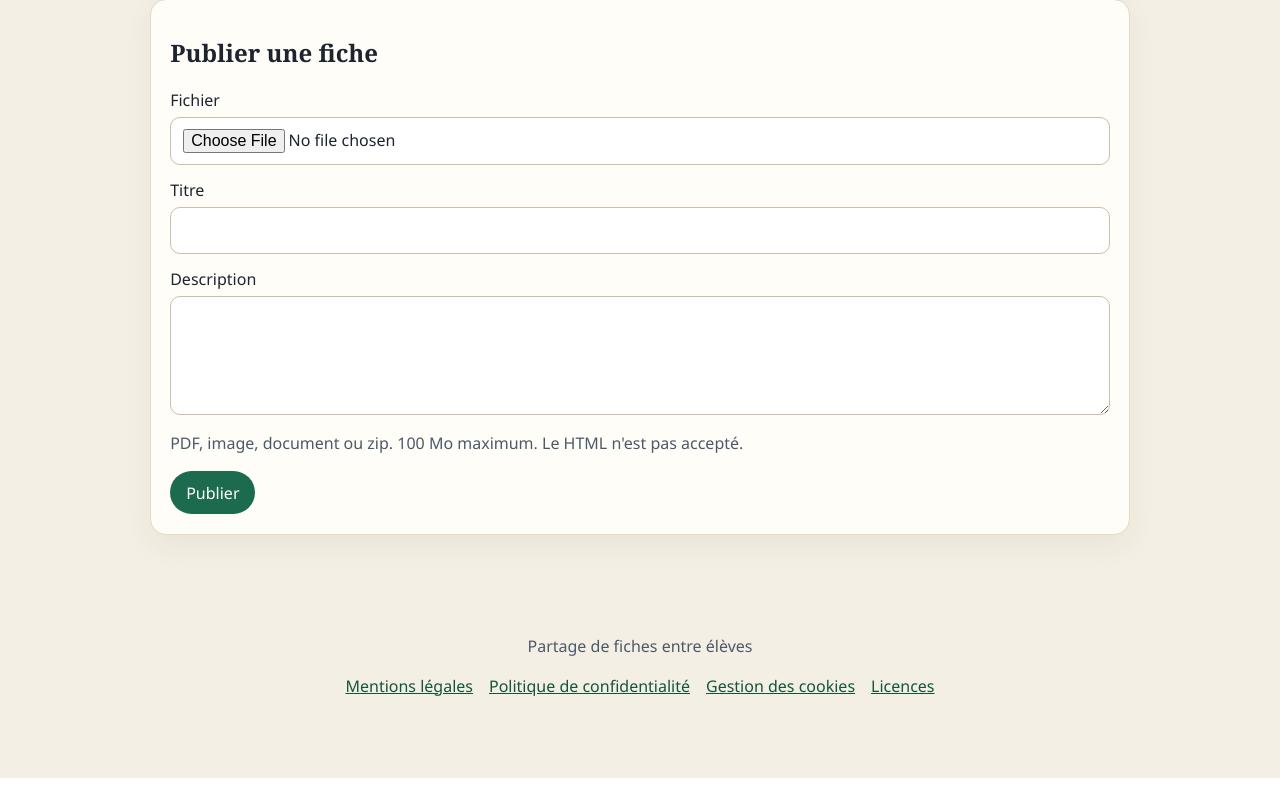
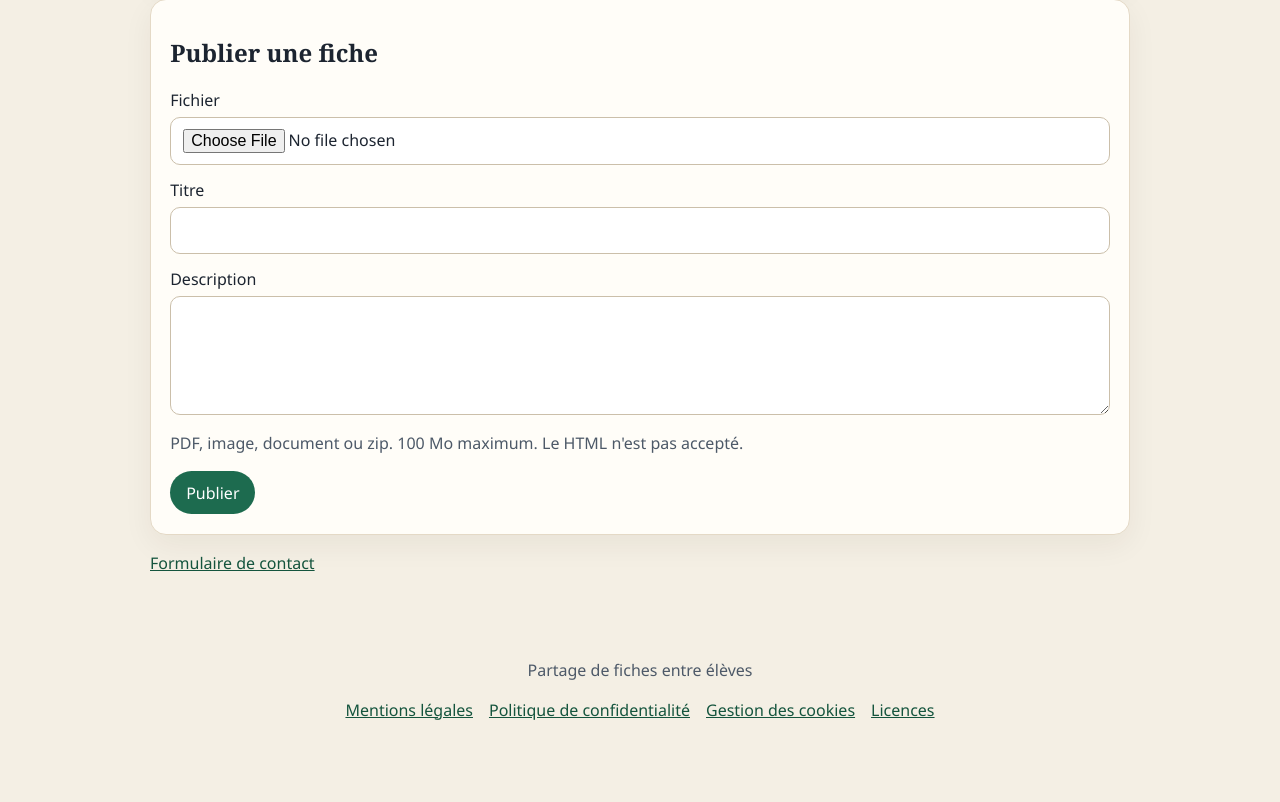
Before and after one commit to Python-Nath/sharing-revisions-notes-site, a Flask app: page /accueil in a window 1280 px wide. Shown: the part 1660-2462 px from the top of the page. Before the commit the page ends 2438 px from the top, so only its background shows below. Run offline with Flask 3, Linux system fonts and the light colour scheme; data that the repository does not hold is empty.

Commit message:
Update index.html Formulaire de contact

```diff
--- a/templates/index.html
+++ b/templates/index.html
@@ -57,6 +57,7 @@
       <button class="bouton" type="submit">Publier</button>
     </form>
   </section>
+<a href="https://forms.gle/ZvRYsMp8DHKQxZvy6">Formulaire de contact </a>
 {% endblock %}
 {% block scripts %}
   <script src="{{ url_for('static', filename='accueil.js') }}"></script>
```
